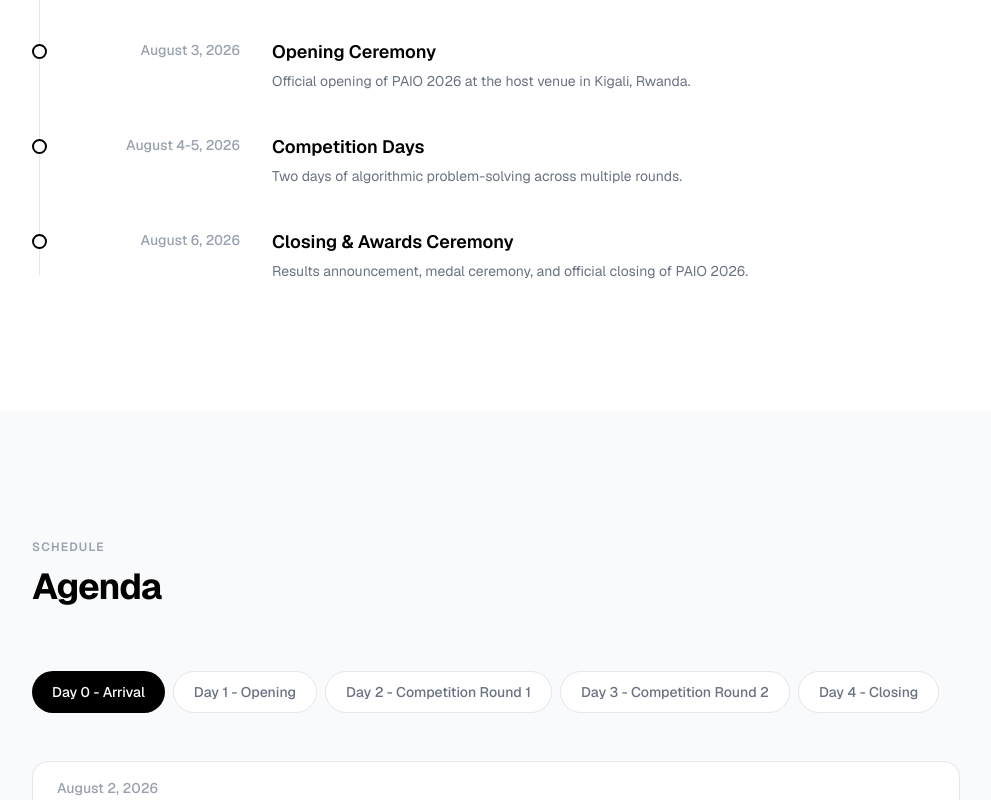
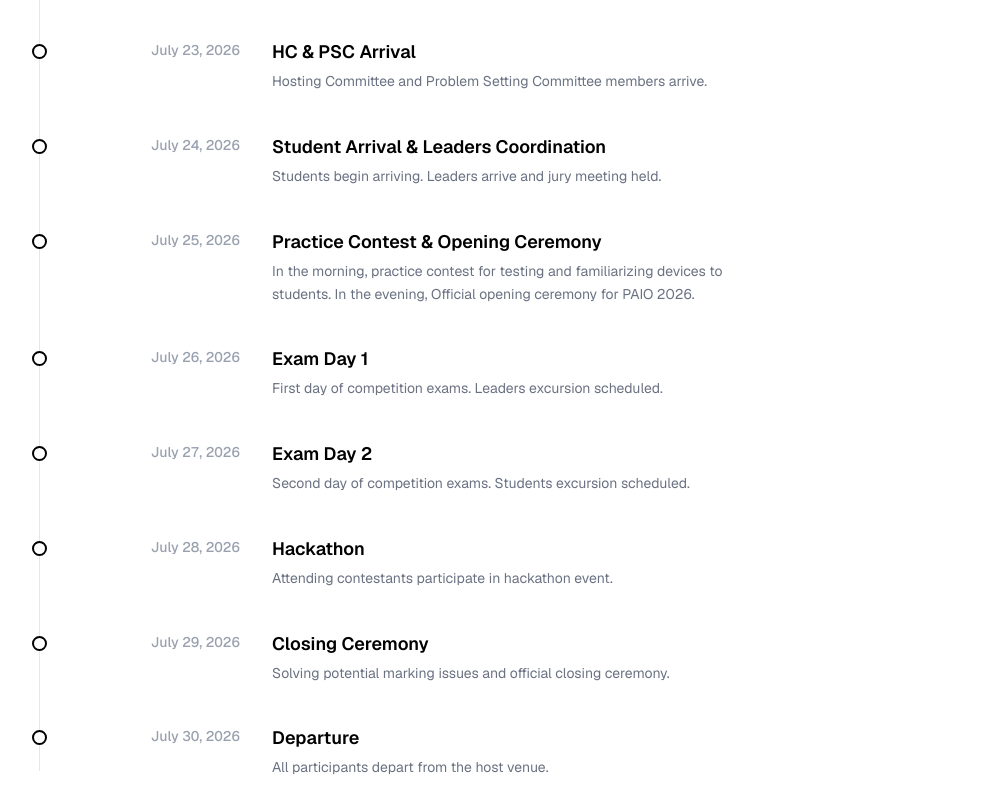
Before and after one commit to panafricanio/paio_website_2026, a Next.js app: page / in a window 1280 px wide. Shown: the part 1400-2200 px from the top of the page, without its empty margins (144-1135 px from the left). Built offline with nearby package versions, Linux system fonts and the light colour scheme.

Commit message:
Update timeline

```diff
--- a/data/timeline.ts
+++ b/data/timeline.ts
@@ -3,19 +3,19 @@ import { TimelineEvent } from '@/types';
 export const timelineEvents: TimelineEvent[] = [
   {
     id: 'registration-open',
-    date: 'January 15, 2026',
+    date: 'March 31, 2026',
     title: 'Registration Opens',
     description: 'National teams can begin registering their delegations for PAIO 2026.',
   },
   {
     id: 'task-submission-deadline',
-    date: 'March 1, 2026',
+    date: 'June 15, 2026',
     title: 'Call for Tasks Deadline',
     description: 'Final date for task proposals to be submitted by the scientific committee and contributors.',
   },
   {
     id: 'registration-closes',
-    date: 'April 30, 2026',
+    date: 'June 30, 2026',
     title: 'Registration Closes',
     description: 'Last day for national delegations to complete their registration.',
   },
@@ -26,21 +26,51 @@ export const timelineEvents: TimelineEvent[] = [
     description: 'Online practice session for all registered contestants to familiarize with the competition environment.',
   },
   {
-    id: 'opening-ceremony',
-    date: 'August 3, 2026',
-    title: 'Opening Ceremony',
-    description: 'Official opening of PAIO 2026 at the host venue in Kigali, Rwanda.',
+    id: 'hc-psc-arrival',
+    date: 'July 23, 2026',
+    title: 'HC & PSC Arrival',
+    description: 'Hosting Committee and Problem Setting Committee members arrive.',
   },
   {
-    id: 'competition-days',
-    date: 'August 4-5, 2026',
-    title: 'Competition Days',
-    description: 'Two days of algorithmic problem-solving across multiple rounds.',
+    id: 'leaders-arrival',
+    date: 'July 24, 2026',
+    title: 'Student Arrival & Leaders Coordination',
+    description: 'Students begin arriving. Leaders arrive and jury meeting held.',
+  },
+  {
+    id: 'opening-ceremony',
+    date: 'July 25, 2026',
+    title: 'Practice Contest & Opening Ceremony',
+    description: 'In the morning, practice contest for testing and familiarizing devices to students. In the evening, Official opening ceremony for PAIO 2026.',
+  },
+  {
+    id: 'exam-day-1',
+    date: 'July 26, 2026',
+    title: 'Exam Day 1',
+    description: 'First day of competition exams. Leaders excursion scheduled.',
+  },
+  {
+    id: 'exam-day-2',
+    date: 'July 27, 2026',
+    title: 'Exam Day 2',
+    description: 'Second day of competition exams. Students excursion scheduled.',
+  },
+  {
+    id: 'hackathon',
+    date: 'July 28, 2026',
+    title: 'Hackathon',
+    description: 'Attending contestants participate in hackathon event.',
   },
   {
     id: 'closing-ceremony',
-    date: 'August 6, 2026',
-    title: 'Closing & Awards Ceremony',
-    description: 'Results announcement, medal ceremony, and official closing of PAIO 2026.',
+    date: 'July 29, 2026',
+    title: 'Closing Ceremony',
+    description: 'Solving potential marking issues and official closing ceremony.',
+  },
+  {
+    id: 'departure',
+    date: 'July 30, 2026',
+    title: 'Departure',
+    description: 'All participants depart from the host venue.',
   },
 ];
```
